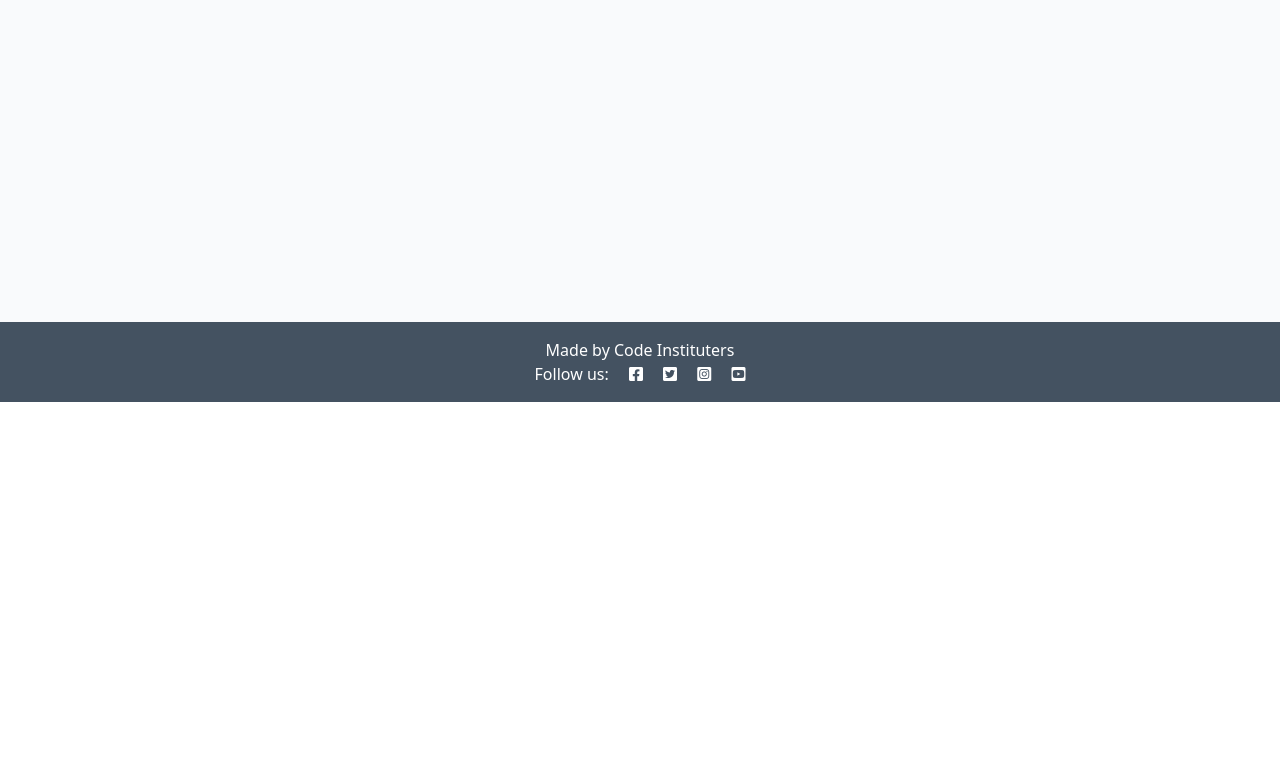
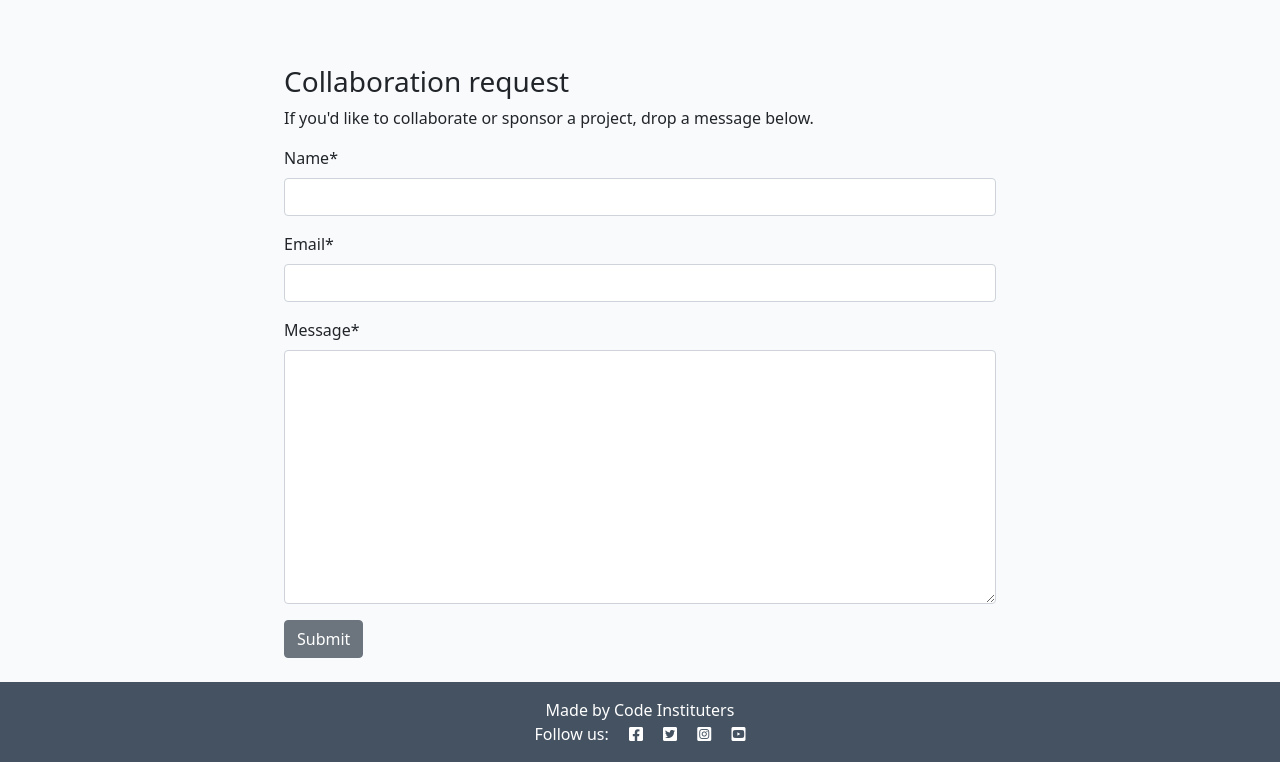
Before and after one commit to unqe/Django_blog, a Django app: page /about/ in a window 1280 px wide. Shown: the part 398-1160 px from the top of the page. Before the commit the page ends 800 px from the top, so only its background shows below. Run offline with Django 4.2, Linux system fonts and the light colour scheme; data that the repository does not hold is empty; some libraries are stand-ins or nearby versions.

Commit message:
Add CollaborateRequest model, form, admin and render form on About page

```diff
--- /dev/null
+++ b/about/forms.py
@@ -0,0 +1,8 @@
+from .models import CollaborateRequest
+from django import forms
+
+
+class CollaborateForm(forms.ModelForm):
+    class Meta:
+        model = CollaborateRequest
+        fields = ("name", "email", "message")
--- a/about/models.py
+++ b/about/models.py
@@ -13,3 +13,17 @@ class About(models.Model):
 
     def __str__(self):
         return self.title
+
+
+class CollaborateRequest(models.Model):
+    name = models.CharField(max_length=120)
+    email = models.EmailField()
+    message = models.TextField()
+    read = models.BooleanField(default=False)
+    created_on = models.DateTimeField(auto_now_add=True)
+
+    class Meta:
+        ordering = ("-created_on",)
+
+    def __str__(self):
+        return f"{self.name} <{self.email}> - {self.created_on:%Y-%m-%d}"
--- a/about/templates/about/about.html
+++ b/about/templates/about/about.html
@@ -1,6 +1,7 @@
 {% extends 'base.html' %}
 {% block content %}
 {% load static %}
+{% load crispy_forms_tags %}
 <div class="container mt-5">
     <div class="row">
         <div class="col-4 text-center">
@@ -19,5 +20,17 @@
             <p class="text-end"><em>Updated on: {{ about.updated_on }}</em></p>
         </div>
       </div>
+        <!-- Collaboration request form -->
+        <div class="row mt-4">
+            <div class="col-md-8 offset-md-2 card p-4">
+                <h3>Collaboration request</h3>
+                <p>If you'd like to collaborate or sponsor a project, drop a message below.</p>
+                <form method="post">
+                    {% csrf_token %}
+                    {{ collaborate_form | crispy }}
+                    <button class="btn btn-secondary" type="submit">Submit</button>
+                </form>
+            </div>
+        </div>
 </div>
 {% endblock content %}
--- a/about/views.py
+++ b/about/views.py
@@ -1,8 +1,11 @@
 from django.shortcuts import render
 from .models import About
+from .forms import CollaborateForm
 
 
 def about(request):
     """Render the latest About content."""
     about_obj = About.objects.order_by('-updated_on').first()
-    return render(request, 'about/about.html', {'about': about_obj})
+    collaborate_form = CollaborateForm()
+
+    return render(request, 'about/about.html', {'about': about_obj, 'collaborate_form': collaborate_form})
```
Also changed, not shown: about/admin.py (+8 -0 lines), about/migrations/0002_collaboraterequest.py (added).
